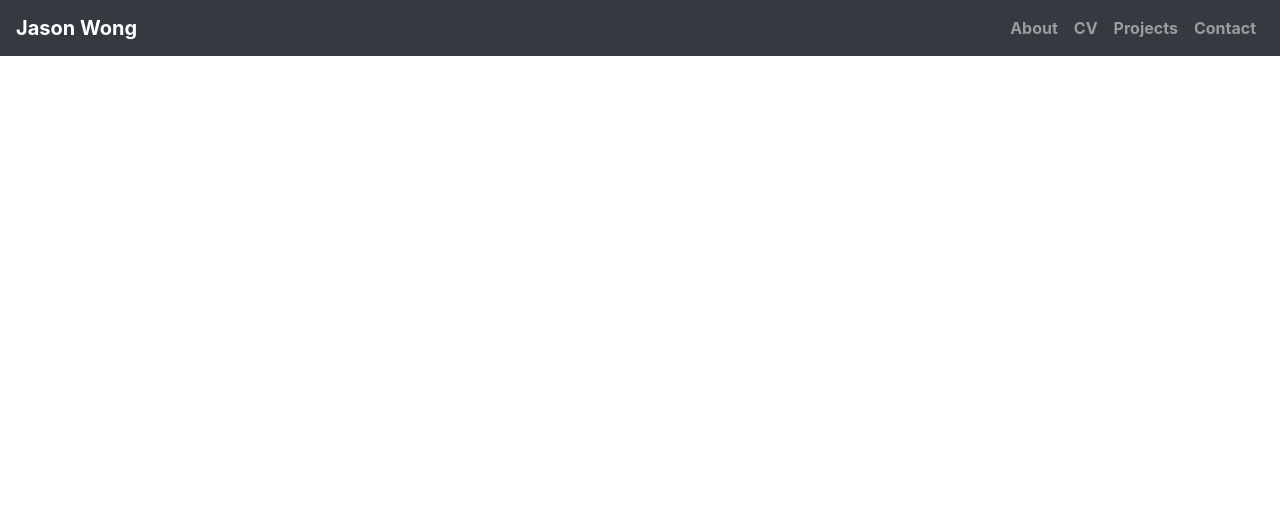
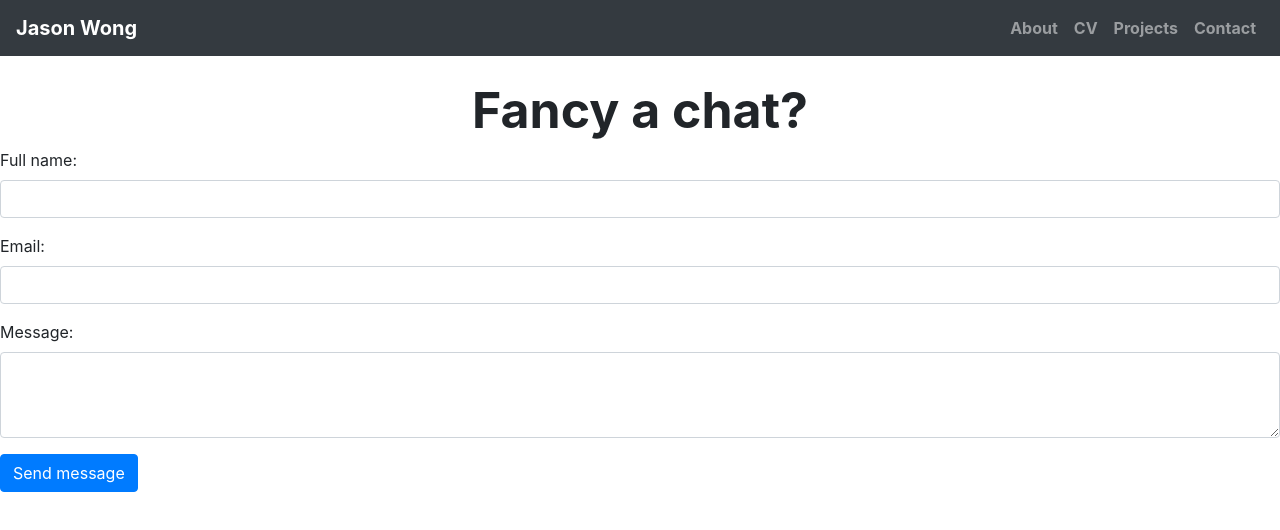
Before and after one commit to jasylwong/my_website, a React (Create React App) app: page /contact in a window 1280 px wide. Shown: the top 530 px of the page. Built offline with nearby package versions, Linux system fonts and the light colour scheme.

Commit message:
add html form in contacts page

```diff
--- a/src/components/contact.js
+++ b/src/components/contact.js
@@ -18,7 +18,28 @@
   render() {
     return(
       <div>
+        <br></br>
+        <h1 class="titles">Fancy a chat?</h1>
+        <div>
+          <Form>
+            <Form.Group>
+              <Form.Label htmlFor="full-name">Full name:</Form.Label>
+              <Form.Control id="full-name" name="name" type="text" value={this.state.name} onChange={this.handleChange} />
+            </Form.Group>
 
+            <Form.Group>
+              <Form.Label htmlFor="email">Email:</Form.Label>
+              <Form.Control id="email" name="email" type="email" value={this.state.email} onChange={this.handleChange} />
+            </Form.Group>
+
+            <Form.Group>
+              <Form.Label htmlFor="message">Message:</Form.Label>
+              <Form.Control id="message" name="message" as="textarea" value={this.state.message} onChange={this.handleChange} rows="3" />
+            </Form.Group>
+
+            <Button className="d-inline-block" variant="primary" type="submit" disabled={this.state.disabled}>Send message</Button>
+          </Form>
+        </div>
       </div>
     )
   }
```
